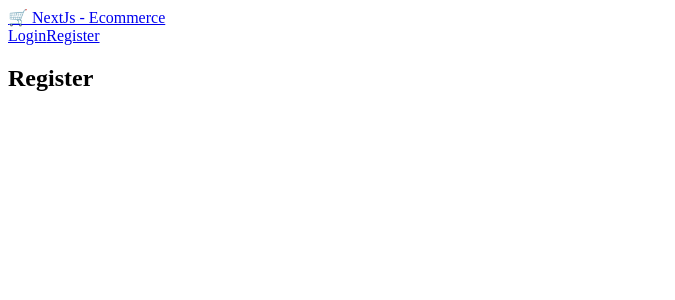
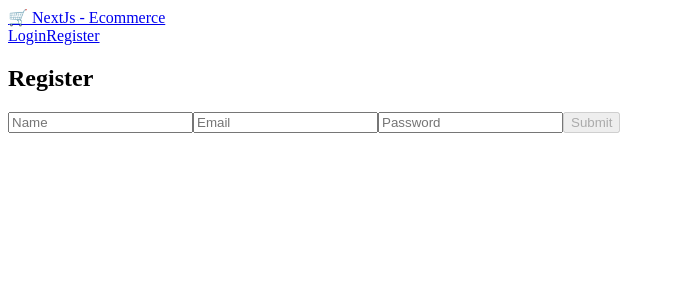
Before and after one commit to keperkjr/nextjs-ecommerce-app, a Next.js app: page /register in a window 1280 px wide. Shown: the top 300 px of the page, without its empty margins (0-675 px from the left). Built offline with nearby package versions, Linux system fonts and the light colour scheme.

Commit message:
Finished register form

```diff
--- a/app/register/page.tsx
+++ b/app/register/page.tsx
@@ -8,7 +8,7 @@ export default function RegisterPage() {
     const [password, setPassword] = useState("");
     const [loading, setLoading] = useState(false);
 
-    async function handleSubmit(e: Event) {
+    async function handleSubmit(e: React.FormEvent<HTMLFormElement>) {
         e.preventDefault();
 
         try {
@@ -22,6 +22,14 @@ export default function RegisterPage() {
         }
     }
 
+    function isFormValid() : boolean {
+        return (name?.trim() ?? '') != '' && (email?.trim() ?? '') != '' && (password?.trim() ?? '') != '';
+    }
+
+    function isButtonDisabled() : boolean {
+        return loading || !isFormValid();
+    }
+
     return (
         <main>
             <div className="container">
@@ -30,6 +38,31 @@ export default function RegisterPage() {
                         <h2 className="mb-4">
                             Register
                         </h2>
+
+                        <form onSubmit={handleSubmit}>
+                            <input type="text"
+                                value={name}
+                                onChange={e => setName(e.target.value)}
+                                className='form-control mb-3'
+                                placeholder='Name'
+                            />
+                            <input type="email"
+                                value={email}
+                                onChange={e => setEmail(e.target.value)}
+                                className='form-control mb-3'
+                                placeholder='Email'
+                            />
+                            <input type="password"
+                                value={password}
+                                onChange={e => setPassword(e.target.value)}
+                                className='form-control mb-3'
+                                placeholder='Password'
+                            />
+
+                            <button className="btn btn-primary btn-raised" disabled={isButtonDisabled()}>
+                                {loading ? 'Please wait...' : 'Submit'}
+                            </button>
+                        </form>
                     </div>
                 </div>
             </div>
```
